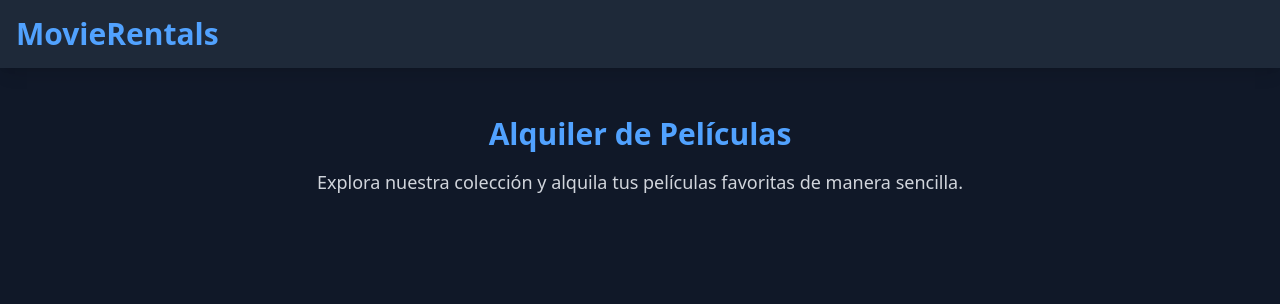
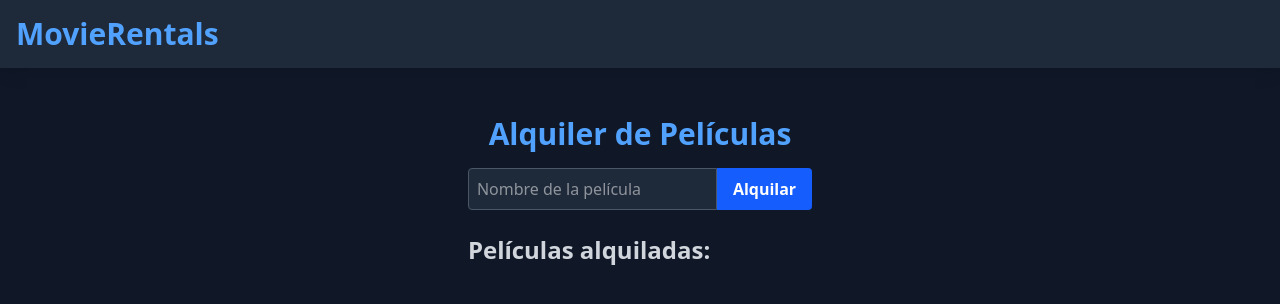
Before and after one commit to TomasDeAndreis1804/sakila-front, a React (Vite) app: page /rental in a window 1280 px wide. Shown: the top 304 px of the page. Built offline with nearby package versions, Linux system fonts and the light colour scheme.

Commit message:
cambios front

```diff
--- a/src/pages/Home.jsx
+++ b/src/pages/Home.jsx
@@ -1,10 +1,26 @@
+import { Link } from "react-router-dom";
+
 const Home = () => {
   return (
     <div className="flex flex-col items-center justify-center min-h-screen bg-gray-900 text-white">
       <h1 className="text-4xl font-bold text-blue-400 mb-6">Bienvenido a MovieRentals</h1>
-      <p className="text-lg text-gray-300 text-center max-w-xl">
-        Descubre y alquila tus películas favoritas con la mejor experiencia de usuario.
+      <p className="text-lg text-gray-300 text-center max-w-xl mb-4">
+        Administra tu experiencia de alquiler de películas de forma sencilla.
       </p>
+      <nav className="flex space-x-6">
+        <Link
+          to="/rental"
+          className="px-4 py-2 bg-blue-600 hover:bg-blue-500 rounded shadow text-white"
+        >
+          Alquilar película
+        </Link>
+        <Link
+          to="/history"
+          className="px-4 py-2 bg-gray-700 hover:bg-gray-600 rounded shadow text-white"
+        >
+          Historial de alquileres
+        </Link>
+      </nav>
     </div>
   );
 };
--- a/src/pages/MovieRental.jsx
+++ b/src/pages/MovieRental.jsx
@@ -1,11 +1,44 @@
+import { useState } from "react";
+
 const MovieRental = () => {
+  const [movieName, setMovieName] = useState("");
+  const [rentedMovies, setRentedMovies] = useState([]);
+
+  const handleRent = () => {
+    if (movieName.trim() !== "") {
+      setRentedMovies([...rentedMovies, movieName]);
+      setMovieName("");
+    }
+  };
+
   return (
-    <div className="min-h-screen flex flex-col items-center bg-gray-900 text-white p-6">
+    <div className="min-h-screen bg-gray-900 text-white p-6 flex flex-col items-center">
       <h1 className="text-3xl font-bold text-blue-400 mb-4">Alquiler de Películas</h1>
-      <p className="text-lg text-gray-300 max-w-2xl text-center">
-        Explora nuestra colección y alquila tus películas favoritas de manera sencilla.
-      </p>
-      {/* Aquí podrías agregar una lista de películas en tarjetas estilizadas */}
+
+      <div className="flex mb-6 w-full max-w-md">
+        <input
+          type="text"
+          placeholder="Nombre de la película"
+          value={movieName}
+          onChange={(e) => setMovieName(e.target.value)}
+          className="flex-grow p-2 rounded-l bg-gray-800 text-white border border-gray-600 focus:outline-none"
+        />
+        <button
+          onClick={handleRent}
+          className="bg-blue-600 hover:bg-blue-500 px-4 py-2 rounded-r text-white font-semibold"
+        >
+          Alquilar
+        </button>
+      </div>
+
+      <div className="w-full max-w-md">
+        <h2 className="text-2xl font-semibold text-gray-300 mb-2">Películas alquiladas:</h2>
+        <ul className="list-disc list-inside text-gray-200 space-y-1">
+          {rentedMovies.map((movie, index) => (
+            <li key={index}>{movie}</li>
+          ))}
+        </ul>
+      </div>
     </div>
   );
 };
--- a/src/pages/RentalHistory.jsx
+++ b/src/pages/RentalHistory.jsx
@@ -1,11 +1,20 @@
+import { useState } from "react";
+
 const RentalHistory = () => {
+  const [history, setHistory] = useState([
+    "Matrix",
+    "Inception",
+    "Interstellar",
+  ]);
+
   return (
     <div className="min-h-screen bg-gray-900 text-white p-6 flex flex-col items-center">
       <h1 className="text-3xl font-bold text-blue-400 mb-4">Historial de Alquileres</h1>
-      <p className="text-lg text-gray-300 max-w-2xl text-center">
-        Consulta las películas que has alquilado anteriormente y disfruta de una experiencia personalizada.
-      </p>
-      {/* Aquí se podría agregar una tabla o lista de alquileres pasados */}
+      <ul className="list-disc list-inside text-gray-300 space-y-1">
+        {history.map((movie, index) => (
+          <li key={index}>{movie}</li>
+        ))}
+      </ul>
     </div>
   );
 };
```
